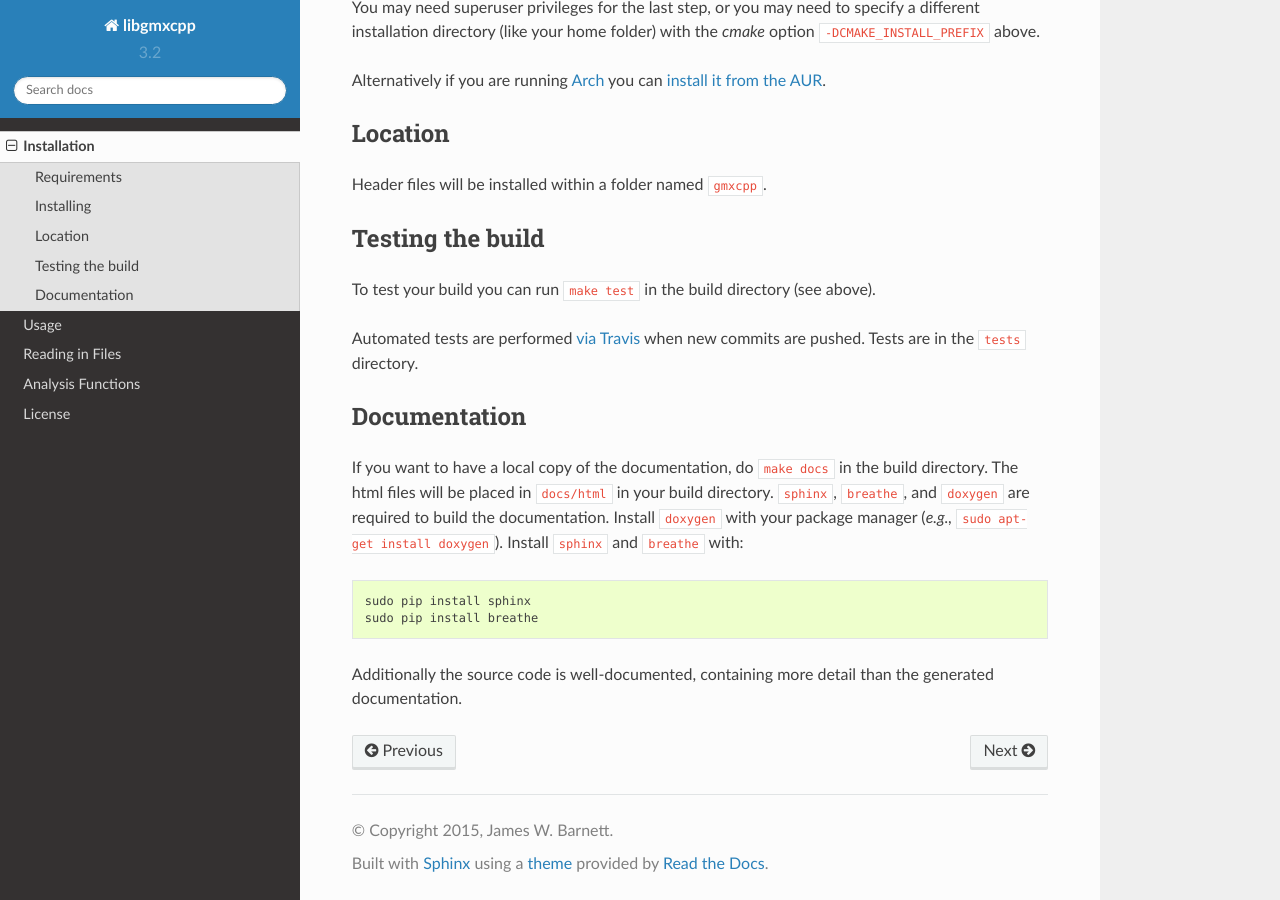
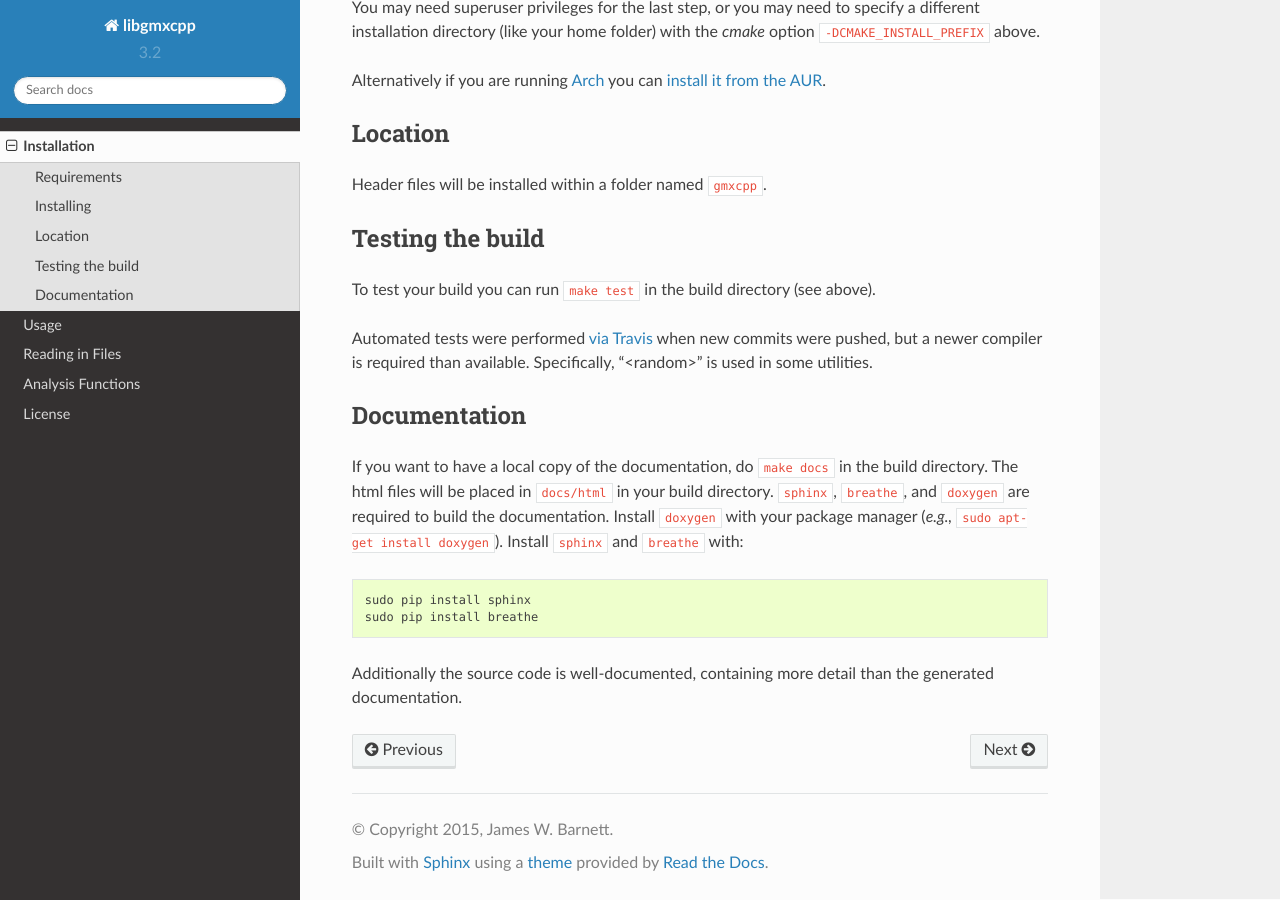
Before and after one commit to wesbarnett/libgmxcpp, a Sphinx documentation site: the page built from docs/installation.rst, in a window 1280 px wide and 900 px high, scrolled down 555 px. Built offline with Sphinx 7.4.7 and the Read the Docs theme 2.0.0, drawn with Linux system fonts in a browser that asks for light colours.

```diff
--- a/docs/installation.rst
+++ b/docs/installation.rst
@@ -38,11 +38,13 @@
 Testing the build
 -----------------
 
-To test your build you can run ``make test`` in the build directory (see above).
+To test your build you can run ``make test`` in the build directory (see
+above).
 
-Automated tests are performed `via
-Travis <https://travis-ci.org/wesbarnett/libgmxcpp>`_ when new commits are pushed.
-Tests are in the ``tests`` directory.
+Automated tests were performed `via
+Travis <https://travis-ci.org/wesbarnett/libgmxcpp>`_ when new commits were
+pushed, but a newer compiler is required than available.  Specifically, "<random>"
+is used in some utilities.
 
 Documentation
 -------------
```
Also changed, not shown: README.md (+0 -1 lines), .travis.yml (deleted).
